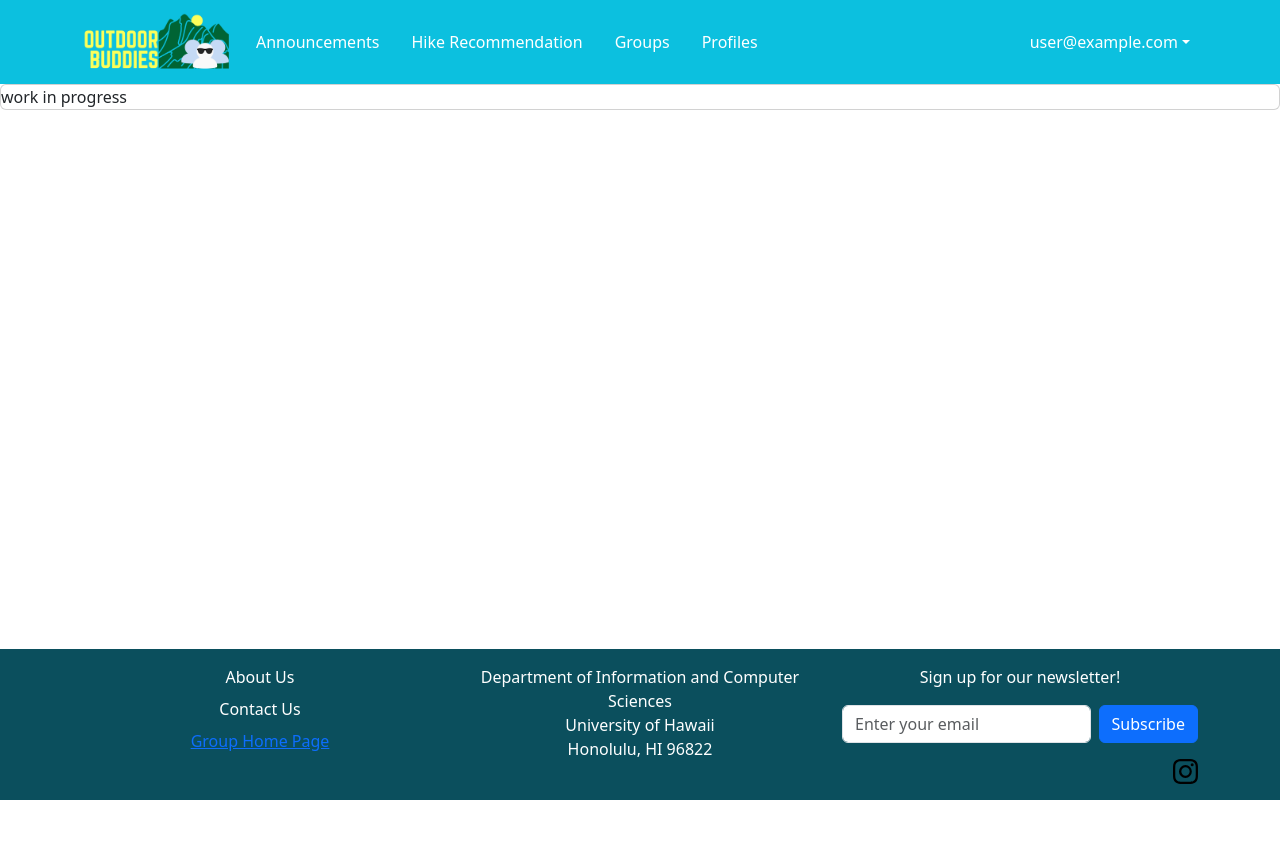
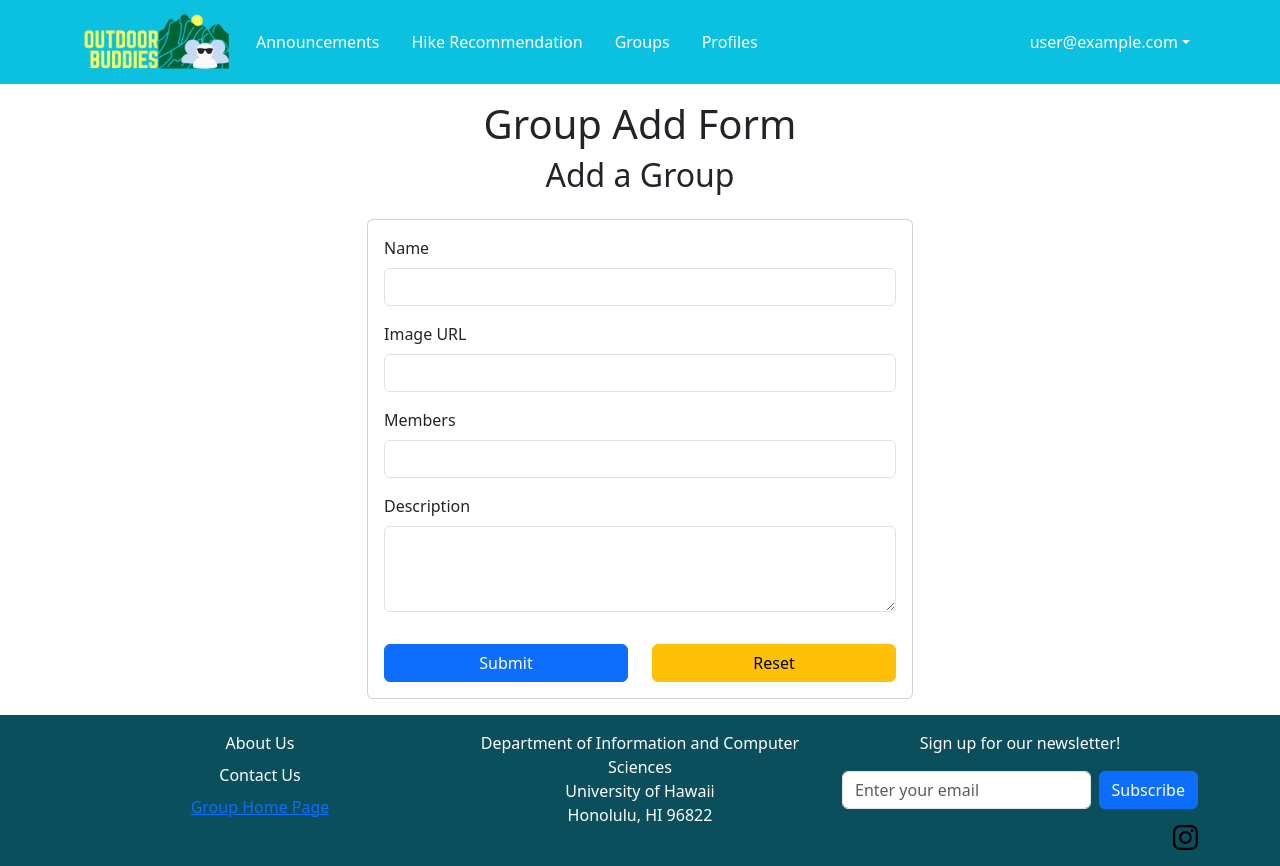
Before and after one commit to outdoor-buddies-new/outdoor-buddies-new, a Next.js app: page /groups/add in a window 1280 px wide. Before the commit the page ends 800 px from the top, so only its background shows below. Built offline with nearby package versions, Linux system fonts and the light colour scheme; no server answers; sample sign-in values are in the browser's storage.

Commit message:
Revert "Merge pull request #67 from outdoor-buddies/issue-54"
This reverts commit 08320ce2d6d4100a7441a3e62de074eb5bede5bb, reversing
changes made to b9892cc5e04bfa1fca15108492928e2bed5a5179.

```diff
--- a/prisma/seed.ts
+++ b/prisma/seed.ts
@@ -7,7 +7,7 @@ import * as config from '../config/settings.development.json';
 
 let connectionString = process.env.DATABASE_URL || '';
 
-// If connecting locally, forcefully strip any SSL mode from the URL string-eez
+// If connecting locally, forcefully strip any SSL mode from the URL string
 const isLocal =
   connectionString.includes('localhost') ||
   connectionString.includes('127.0.0.1') ||
--- a/src/app/groups/add/page.tsx
+++ b/src/app/groups/add/page.tsx
@@ -1,16 +1,9 @@
-'use client';
-
-//import AddGroupForm from '../../../components/AddGroupForm';
-import { Card } from 'react-bootstrap';
+import AddGroupForm from '../../../components/AddGroupForm';
 
 export default function AddGroupPageRoute() {
   return (
     <main>
-      <Card>
-        <Card.Text>work in progress</Card.Text>
-      </Card>
+      <AddGroupForm />
     </main>
   );
 }
-
-//<AddGroupForm />
--- a/src/app/groups/page.tsx
+++ b/src/app/groups/page.tsx
@@ -1,11 +1,11 @@
 import { Container, Row, Col } from 'react-bootstrap';
-import { Group } from '@/lib/validationSchemas';
+import { Groups } from '@/lib/validationSchemas';
 import GroupCard from '@/components/Groups';
 import { loggedInProtectedPage } from '@/lib/page-protection';
 import { auth } from '@/lib/auth';
 import Link from 'next/link';
 
-const group: Group [] = [{
+const group: Groups [] = [{
     id: 1,
     name: 'Ducks',
     image: 'https://upload.wikimedia.org/wikipedia/commons/thumb/3/37/Hikers_%288700160875%29.jpg/960px-Hikers_%288700160875%29.jpg',
--- a/src/components/AddGroupForm.tsx
+++ b/src/components/AddGroupForm.tsx
@@ -1,4 +1,4 @@
-/*'use client';
+'use client';
 
 import { useSession } from 'next-auth/react';
 import { Button, Card, Col, Container, Form, Row } from 'react-bootstrap';
@@ -129,4 +129,3 @@ const AddGroupForm: React.FC = () => {
 };
 
 export default AddGroupForm;
-*/
--- a/src/lib/dbActions.ts
+++ b/src/lib/dbActions.ts
@@ -2,7 +2,7 @@
 
 import { Condition } from '@prisma/client';
 import { Stuff } from '@prisma/client';
-//import { Group } from '@prisma/client';
+import { Group } from '@prisma/client';
 import { hash } from 'bcrypt';
 import { redirect } from 'next/navigation';
 import { prisma } from '@/lib/prisma';
--- a/src/lib/validationSchemas.ts
+++ b/src/lib/validationSchemas.ts
@@ -24,7 +24,7 @@ export interface Profile {
   description: string;
 }
 
-export interface Group {
+export interface Groups {
   id : number;
   name : string;
   image: string;
```
Also changed, not shown: 1 other file (tests, documents, lock files or other folders).
